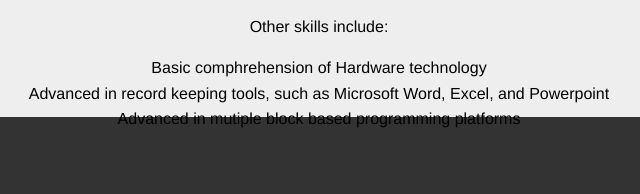
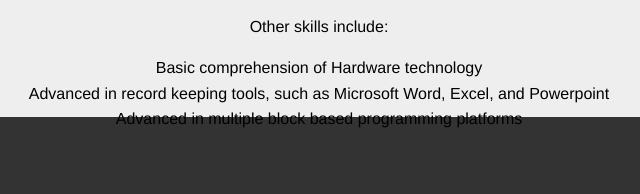
Before and after one commit to Jwoolward/Jwoolward.github.io, a plain HTML site: page Skillset.html in a window 1280 px wide. Shown: the part 588-782 px from the top of the page, 321-961 px from the left. Drawn offline with Linux system fonts and the light colour scheme.

Commit message:
Add files via upload

```diff
--- a/Skillset.html
+++ b/Skillset.html
@@ -124,9 +124,9 @@
 
    <ul>
 
-<center>          <li> Basic comphrehension of Hardware technology </li> </center>
+<center>          <li> Basic comprehension of Hardware technology </li> </center>
 <center>          <li> Advanced in record keeping tools, such as Microsoft Word, Excel, and  Powerpoint </li> </center>
-<center>          <li>Advanced in mutiple block based programming platforms </li> </center>
+<center>          <li>Advanced in multiple block based programming platforms </li> </center>
 
    </ul>
 
```
